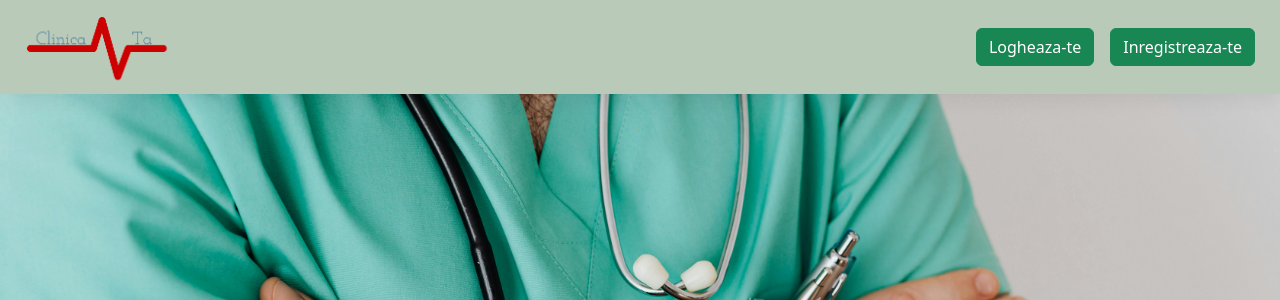
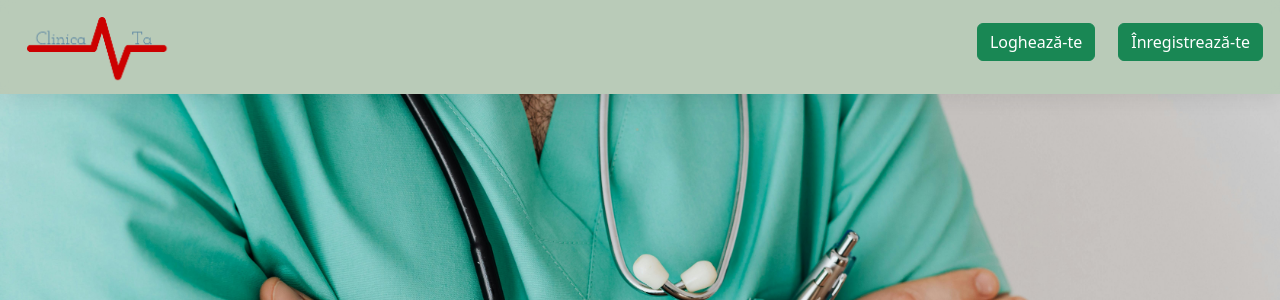
Before and after one commit to catalinAlecu/lic_clinica, a Django app: page / in a window 1280 px wide. Shown: the top 300 px of the page. Run offline with Django 5.2, Linux system fonts and the light colour scheme.

Commit message:
improved

```diff
--- a/licenta/CliniCata/CliniCata/settings.py
+++ b/licenta/CliniCata/CliniCata/settings.py
@@ -122,4 +122,4 @@ STATIC_URL = 'static/'
 
 LOGIN_REDIRECT_URL = '/'
 
-LOGOUT_REDIRECT_URL = 'login/'
+LOGOUT_REDIRECT_URL = '/'
--- a/licenta/CliniCata/clinica/static/style.css
+++ b/licenta/CliniCata/clinica/static/style.css
@@ -8,6 +8,21 @@ body {
     margin-top: 10px;
     margin-left: 10px;
     height: 70px;
+}
+
+.buttons-nav {
+    display: flex;
+    flex-direction: column;
+    gap: 15px;
+    margin-bottom: 10px;
+}
+
+.user-greeting {
+    margin-top: 2%;
+}
+
+.user-greeting strong {
+    color: #2E7D32;
 }
 
 .navbar {
--- a/licenta/CliniCata/clinica/templates/base.html
+++ b/licenta/CliniCata/clinica/templates/base.html
@@ -4,7 +4,7 @@
 <head>
     <meta charset="UTF-8">
     <meta name="viewport" content="width=device-width, initial-scale=1.0">
-    <link href="https://cdn.jsdelivr.net/npm/bootstrap@5.3.8/dist/css/bootstrap.min.css" rel="stylesheet" integrity="sha384-sRIl4kxILFvY47J16cr9ZwB07vP4J8+LH7qKQnuqkuIAvNWLzeN8tE5YBujZqJLB" crossorigin="anonymous">
+    <link href="https://cdn.jsdelivr.net/npm/bootstrap@5.3.3/dist/css/bootstrap.min.css" rel="stylesheet" integrity="sha384-QWTKZyjpPEjISv5WaRU9OFeRpok6YctnYmDr5pNlyT2bRjXh0JMhjY6hW+ALEwIH" crossorigin="anonymous">
     <link rel="stylesheet" href="{% static 'style.css' %}">
     <title>{% block title %}CliniCata{% endblock %}</title>
 </head>
@@ -12,23 +12,38 @@
 
 <nav class="navbar navbar-expand-lg navbar-dark fixed-top">
   <div class="container-fluid">
+
     <a class="navbar-brand" href="{% url 'home' %}">
-        <img src="{% static 'images/logo_pagina.png' %}" alt="">
+        <img src="{% static 'images/logo_pagina.png' %}" alt="Logo">
     </a>
-    <button class="navbar-toggler" type="button" data-bs-toggle="collapse" data-bs-target="#navbarNavAltMarkup" aria-controls="navbarNavAltMarkup" aria-expanded="false" aria-label="Toggle navigation">
+
+    <button class="navbar-toggler" type="button" data-bs-toggle="collapse" data-bs-target="#mainNav" aria-controls="mainNav" aria-expanded="false" aria-label="Toggle navigation">
       <span class="navbar-toggler-icon"></span>
     </button>
-    <div class="collapse navbar-collapse" id="navbarNavAltMarkup">
-      <div class="navbar-nav ms-auto">
-        <a class="nav-link" href="{% url 'login' %}">
-            <button type="button" class="btn btn-success">Logheaza-te</button>
-        </a>
-        <a class="nav-link" href="{% url 'register' %}">
-            <button type="button" class="btn btn-success">Inregistreaza-te</button>
-        </a>
+
+    <div class="collapse navbar-collapse" id="mainNav">
+
+      <div class="navbar-nav ms-auto buttons-nav align-items-center">
+
+        {% if user.is_authenticated %}
+            <span class="user-greeting me-3 text-light">
+                👋 Bun venit, <strong>{{ user.username }}!</strong>
+            </span>
+
+            <form action="{% url 'logout' %}" method="POST" class="d-inline">
+                {% csrf_token %}
+                <button type="submit" class="btn btn-danger">Logout</button>
+            </form>
+
+        {% else %}
+            <a class="btn btn-success me-2" href="{% url 'login' %}">Loghează-te</a>
+            <a class="btn btn-success" href="{% url 'register' %}">Înregistrează-te</a>
+
+        {% endif %}
+
       </div>
-    </div>
-  </div>
+
+    </div> </div>
 </nav>
 
     {% block hero %}
@@ -42,6 +57,6 @@
     {% endblock %}
 
 
-<script src="https://cdn.jsdelivr.net/npm/bootstrap@5.3.8/dist/js/bootstrap.bundle.min.js" integrity="sha384-FKyoEForCGlyvwx9Hj09JcYn3nv7wiPVlz7YYwJrWVcXK/BmnVDxM+D2scQbITxI" crossorigin="anonymous"></script>
+<script src="https://cdn.jsdelivr.net/npm/bootstrap@5.3.3/dist/js/bootstrap.bundle.min.js" integrity="sha384-YvpcrYf0tY3lHB60NNkmXc5s9fDVZLESaAA55NDzOxhy9GkcIdslK1eN7N6jIeHz" crossorigin="anonymous"></script>
 </body>
 </html>
--- a/licenta/CliniCata/clinica/urls.py
+++ b/licenta/CliniCata/clinica/urls.py
@@ -1,4 +1,5 @@
 from django.urls import path
+from django.contrib.auth.views import LogoutView
 from clinica import views
 from .views import RegisterView, MyLoginView
 
@@ -6,4 +7,5 @@ urlpatterns = [
     path('', views.HomePageView.as_view(), name='home'),
     path('register/', RegisterView.as_view(), name='register'),
     path('login/', MyLoginView.as_view(), name='login'),
+    path('logout/', LogoutView.as_view(), name='logout'),
 ]
```
Also changed, not shown: licenta/CliniCata/db.sqlite3.
